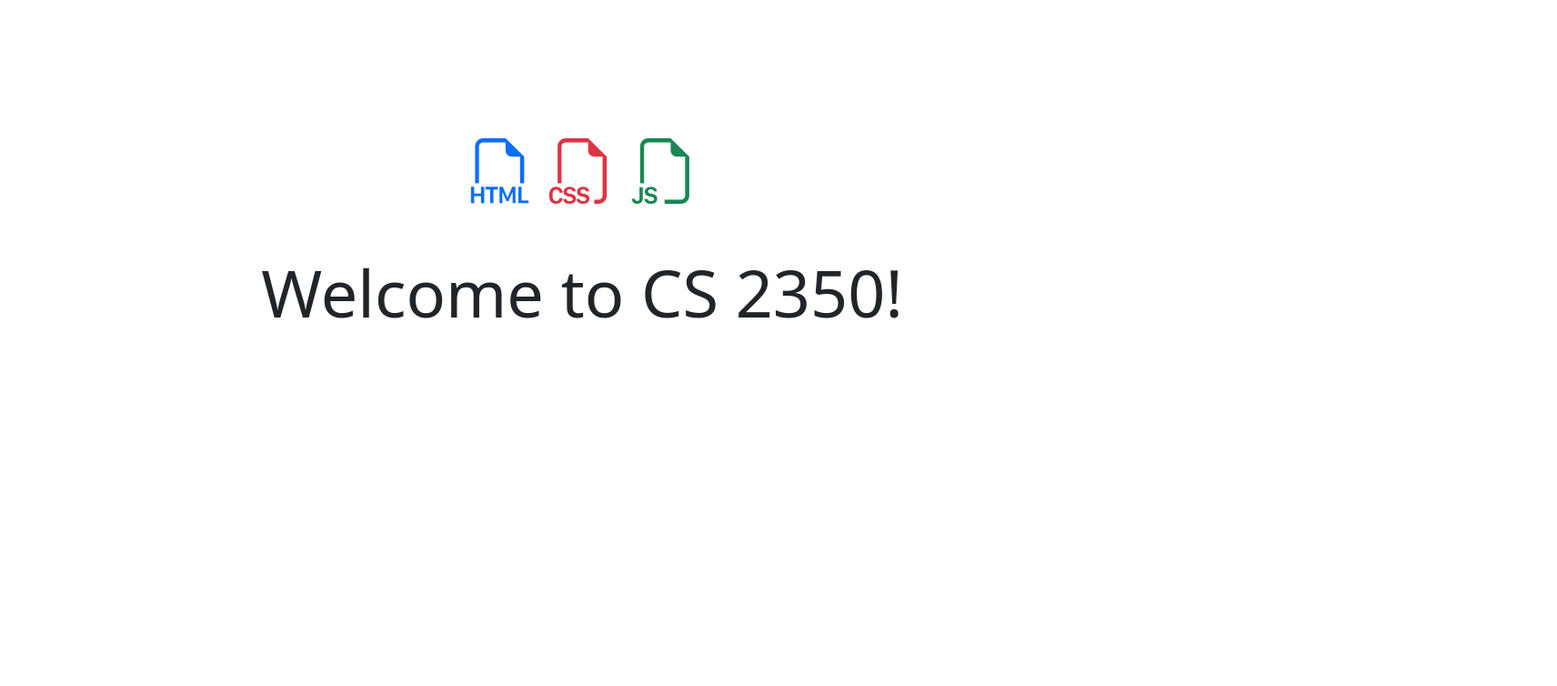
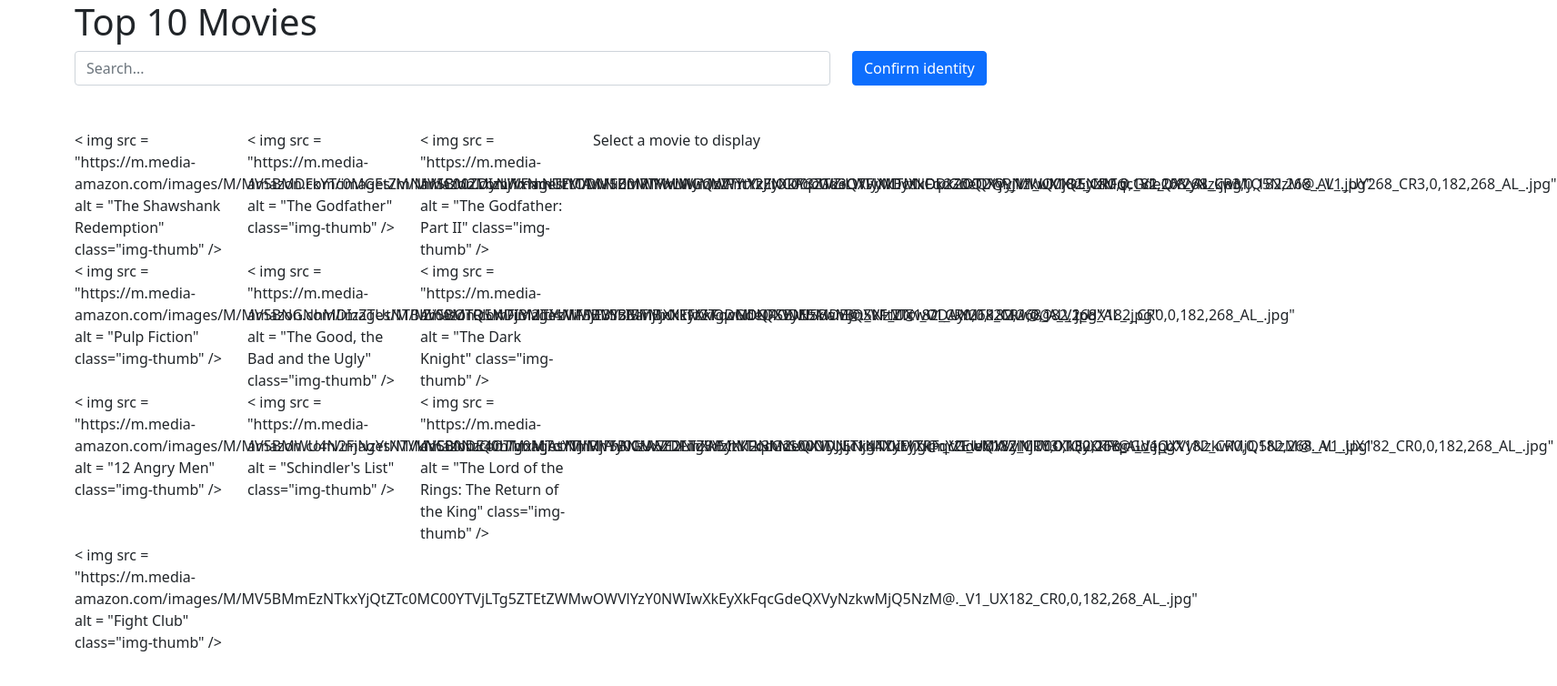
Before and after one commit to Mokisj/CS2350-practice-9, a website built with Vite: page src/index.html in a window 1280 px wide. Shown: the whole page at 91% size, 1712 px wide, since content can reach past the window. Built offline with nearby package versions, Linux system fonts and the light colour scheme.

Commit message:
wrote the JS and the HTML for a movie search page

```diff
--- a/src/index.html
+++ b/src/index.html
@@ -1,5 +1,6 @@
 <!DOCTYPE html>
 <html lang="en">
+
 <head>
   <meta charset="utf-8" />
   <title>Project Starter</title>
@@ -8,20 +9,46 @@
   <meta name="description" content="TODO: A starter project for ..." />
 
   <link rel="stylesheet" href="./stylesheets/main.css" />
+  <script type="module" src="./javascripts/main.js"></script>
 </head>
 
 <body>
   <!-- Your HTML goes here -->
-    <h1 class="display-2 text-center my-5 py-5">
-      <span class="d-block py-5">
-        <i class="bi bi-filetype-html text-primary"></i>
-        <i class="bi bi-filetype-css text-danger"></i>
-        <i class="bi bi-filetype-js text-success"></i>
-      </span>
+  <div class="container">
+    <div class="col">
+      <h1>Top 10 Movies</h1>
+    </div>
 
-      Welcome to CS 2350!
-    </h1>
+    <form class="row">
+      <div class="col-9">
+        <input type="search" class="form-control" id="inputPassword2" placeholder="Search...">
+      </div>
+      <div class="col-auto">
+        <button type="button" class="btn btn-primary w-100">Confirm identity</button>
+      </div>
+    </form>
+    <div class="row my-5">
+      <div class="col-md-6">
+        <div class="row row-cols-5 row-cols-md-3">
+          <div class="col" id="m1"></div>
+          <div class="col" id="m2"></div>
+          <div class="col" id="m3"></div>
+          <div class="col" id="m4"></div>
+          <div class="col" id="m5"></div>
+          <div class="col" id="m6"></div>
+          <div class="col" id="m7"></div>
+          <div class="col" id="m8"></div>
+          <div class="col" id="m9"></div>
+          <div class="col" id="m10"></div>
+        </div>
+      </div>
+      <div class="col-md-6 featured">
+        Select a movie to display
+      </div>
+    </div>
 
-    <script type="module" src="./javascripts/main.js"></script>
+  </div>
+
 </body>
+
 </html>
--- a/src/javascripts/main.js
+++ b/src/javascripts/main.js
@@ -1,2 +1,56 @@
 //TODO - Your ES6 JavaScript code (if any) goes here
 import "bootstrap"
+import { movies } from "./movies"
+import { doc } from "prettier"
+
+for (let m of movies) {
+    let m_thumb = document.getElementById('m' + m.id)
+    m_thumb.innerHTML = `
+        < img src = "${m.poster}" alt = "${m.title}" class="img-thumb" />
+        `
+
+    m_thumb.onclick = function () {
+        displayMovie(m)
+    }
+}
+
+let feartured_movie = document.querySelector(".featured")
+function displayMovie(movie) {
+    featured_movie.innerHTML = `
+        < div class="card" >
+              <div class="card-header">$(movie.title)</div>
+            <img src="$(movie.poster)" class="card-img-top" alt="$(movie.title)"></img>
+            <div class="card-body">
+                <h5 class="card-title"><small>$(movie.year), $(movie.genre)</small></h5>
+            <p class="card-text"> $(movie.plot)</p>
+          </div>
+          <div class="class-footer text-muted">
+            <div class="row">
+              <div class="col"><strong>$(movie.rating)</strong></div>
+              <div class="col"><strong>$(movie.rated)</strong></div>
+              <div class="col"><strong>$(movie.votes)</strong></div>
+            </div>
+          </div>
+        </div>
+    `;
+}
+
+function searchMovies(event){
+    event.preventDefault()
+
+    let input = document.querySelector('[type="search"]').value || ""
+    let count = 0
+    for(let m of movies) {
+        if(m.title.toUpperCase().indexOf(input.toUpperCase() )== -1){
+            document.querySelector('#n${m.id}').classList.add('d-none')
+        } else{
+            document.querySelector('#n${m.id}').classList.remove('d-none')
+            count++
+        }
+    }
+    featured_movie.innerHTML = count == 0 ? 'Nothing was found' : ''
+}
+
+document.querySelector("button").onclick = searchMovies
+document.querySelector('[type="search"]').onsearch = searchMovies
+document.querySelector("form").onsubmit = searchMovies
--- /dev/null
+++ b/src/javascripts/movies.js
@@ -0,0 +1,121 @@
+export const movies = [{
+    "id": 1,
+    "title": "The Shawshank Redemption",
+    "year": 1994,
+    "rated": "R",
+    "genre": "Crime, Drama",
+    "plot": "Two imprisoned men bond over a number of years, finding solace and eventual redemption through acts of common decency.",
+    "poster": "https://m.media-amazon.com/images/M/MV5BMDFkYTc0MGEtZmNhMC00ZDIzLWFmNTEtODM1ZmRlYWMwMWFmXkEyXkFqcGdeQXVyMTMxODk2OTU@._V1_UX182_CR0,0,182,268_AL_.jpg",
+    "rating": 9.3,
+    "votes": 1078045,
+    "imdbID": "tt0111161"
+  },
+  {
+    "id": 2,
+    "title": "The Godfather",
+    "year": 1972,
+    "rated": "R",
+    "genre": "Crime, Drama",
+    "plot": "The aging patriarch of an organized crime dynasty transfers control of his clandestine empire to his reluctant son.",
+    "poster": "https://m.media-amazon.com/images/M/MV5BM2MyNjYxNmUtYTAwNi00MTYxLWJmNWYtYzZlODY3ZTk3OTFlXkEyXkFqcGdeQXVyNzkwMjQ5NzM@._V1_UY268_CR3,0,182,268_AL_.jpg",
+    "rating": 9.2,
+    "votes": 762332,
+    "imdbID": "tt0068646"
+  },
+  {
+    "id": 3,
+    "title": "The Godfather: Part II",
+    "year": 1974,
+    "rated": "R",
+    "genre": "Crime, Drama",
+    "plot": "The early life and career of Vito Corleone in 1920s New York is portrayed while his son, Michael, expands and tightens his grip on his crime syndicate stretching from Lake Tahoe, Nevada to pre-revolution 1958 Cuba.",
+    "poster": "https://m.media-amazon.com/images/M/MV5BMWMwMGQzZTItY2JlNC00OWZiLWIyMDctNDk2ZDQ2YjRjMWQ0XkEyXkFqcGdeQXVyNzkwMjQ5NzM@._V1_UY268_CR3,0,182,268_AL_.jpg",
+    "rating": 9,
+    "votes": 496772,
+    "imdbID": "tt0071562"
+  },
+  {
+    "id": 4,
+    "title": "Pulp Fiction",
+    "year": 1994,
+    "rated": "R",
+    "genre": "Crime, Drama, Thriller",
+    "plot": "The lives of two mob hit men, a boxer, a gangster's wife, and a pair of diner bandits intertwine in four tales of violence and redemption.",
+    "poster": "https://m.media-amazon.com/images/M/MV5BNGNhMDIzZTUtNTBlZi00MTRlLWFjM2ItYzViMjE3YzI5MjljXkEyXkFqcGdeQXVyNzkwMjQ5NzM@._V1_UY268_CR1,0,182,268_AL_.jpg",
+    "rating": 9,
+    "votes": 843376,
+    "imdbID": "tt0110912"
+  },
+  {
+    "id": 5,
+    "title": "The Good, the Bad and the Ugly",
+    "year": 1966,
+    "rated": "M",
+    "genre": "Adventure, Western",
+    "plot": "A bounty hunting scam joins two men in an uneasy alliance against a third in a race to find a fortune in gold buried in a remote cemetery.",
+    "poster": "https://m.media-amazon.com/images/M/MV5BOTQ5NDI3MTI4MF5BMl5BanBnXkFtZTgwNDQ4ODE5MDE@._V1_UX182_CR0,0,182,268_AL_.jpg",
+    "rating": 9,
+    "votes": 325579,
+    "imdbID": "tt0060196"
+  },
+  {
+    "id": 6,
+    "title": "The Dark Knight",
+    "year": 2008,
+    "rated": "PG-13",
+    "genre": "Action, Crime, Drama, Thriller",
+    "plot": "When Batman, Gordon and Harvey Dent launch an assault on the mob, they let the clown out of the box, the Joker, bent on turning Gotham on itself and bringing any heroes down to his level.",
+    "poster": "https://m.media-amazon.com/images/M/MV5BMTMxNTMwODM0NF5BMl5BanBnXkFtZTcwODAyMTk2Mw@@._V1_UX182_CR0,0,182,268_AL_.jpg",
+    "rating": 9,
+    "votes": 1050810,
+    "imdbID": "tt0468569"
+  },
+  {
+    "id": 7,
+    "title": "12 Angry Men",
+    "year": 1957,
+    "rated": "Approved",
+    "genre": "Drama",
+    "plot": "A dissenting juror in a murder trial slowly manages to convince the others that the case is not as obviously clear as it seemed in court.",
+    "poster": "https://m.media-amazon.com/images/M/MV5BMWU4N2FjNzYtNTVkNC00NzQ0LTg0MjAtYTJlMjFhNGUxZDFmXkEyXkFqcGdeQXVyNjc1NTYyMjg@._V1_UX182_CR0,0,182,268_AL_.jpg",
+    "rating": 8.9,
+    "votes": 266350,
+    "imdbID": "tt0050083"
+  },
+  {
+    "id": 8,
+    "title": "Schindler's List",
+    "year": 1993,
+    "rated": "R",
+    "genre": "Biography, Drama, History, War",
+    "plot": "In Poland during World War II, Oskar Schindler gradually becomes concerned for his Jewish workforce after witnessing their persecution by the Nazis.",
+    "poster": "https://m.media-amazon.com/images/M/MV5BNDE4OTMxMTctNmRhYy00NWE2LTg3YzItYTk3M2UwOTU5Njg4XkEyXkFqcGdeQXVyNjU0OTQ0OTY@._V1_UX182_CR0,0,182,268_AL_.jpg",
+    "rating": 8.9,
+    "votes": 553804,
+    "imdbID": "tt0108052"
+  },
+  {
+    "id": 9,
+    "title": "The Lord of the Rings: The Return of the King",
+    "year": 2003,
+    "rated": "PG-13",
+    "genre": "Action, Adventure, Fantasy",
+    "plot": "Gandalf and Aragorn lead the World of Men against Sauron's army to draw his gaze from Frodo and Sam as they approach Mount Doom with the One Ring.",
+    "poster": "https://m.media-amazon.com/images/M/MV5BNzA5ZDNlZWMtM2NhNS00NDJjLTk4NDItYTRmY2EwMWZlMTY3XkEyXkFqcGdeQXVyNzkwMjQ5NzM@._V1_UX182_CR0,0,182,268_AL_.jpg",
+    "rating": 8.9,
+    "votes": 767958,
+    "imdbID": "tt0167260"
+  },
+  {
+    "id": 10,
+    "title": "Fight Club",
+    "year": 1999,
+    "rated": "R",
+    "genre": "Drama",
+    "plot": "An insomniac office worker looking for a way to change his life crosses paths with a devil-may-care soap maker and they form an underground fight club that evolves into something much, much more...",
+    "poster": "https://m.media-amazon.com/images/M/MV5BMmEzNTkxYjQtZTc0MC00YTVjLTg5ZTEtZWMwOWVlYzY0NWIwXkEyXkFqcGdeQXVyNzkwMjQ5NzM@._V1_UX182_CR0,0,182,268_AL_.jpg",
+    "rating": 8.8,
+    "votes": 819812,
+    "imdbID": "tt0137523"
+  }
+]
```
Lines whose indentation alone changed are shown as unchanged.
